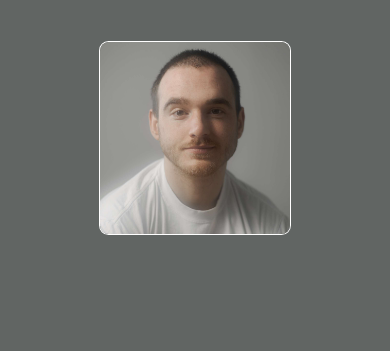
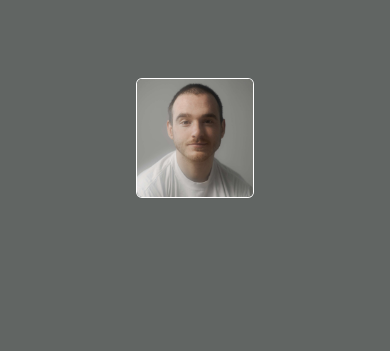
Before and after one commit to fogelt/Project-Website, a plain HTML site: page index.html in a window 390 px wide. Shown: the part 91-442 px from the top of the page. Drawn offline with Linux system fonts and the light colour scheme.

Commit message:
testing2

```diff
--- a/style.css
+++ b/style.css
@@ -209,7 +209,7 @@ span{
     }
 
     .home .home-img img{
-        width: 70%; /* Adjust video width */
+        width: 55%; /* Adjust video width */
         height: auto; /* Maintain aspect ratio */
         margin: 1rem auto; /* Center the video */
         margin-top: 10rem;
@@ -270,7 +270,7 @@ span{
     }
 
     .home .home-img {
-        width: 70%; /* Adjust image width for mobile screens */
+        width: 55%; /* Adjust image width for mobile screens */
         height: auto; /* Maintain aspect ratio */
         margin: 1rem auto; /* Center the image */
         display: block; /* Ensure it's displayed as a block-level element */
```
